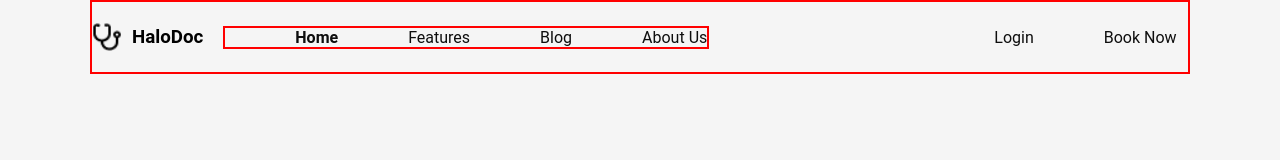
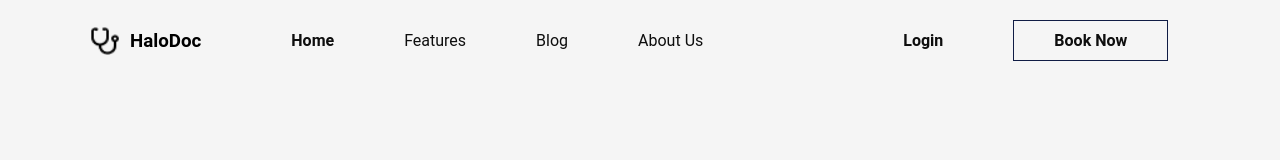
Before and after one commit to muamarzidan/CodeDesign_Challenge, a plain HTML site: page Easy/HaloDoc-Component/index.html in a window 1280 px wide. Drawn offline with Linux system fonts and the light colour scheme.

Commit message:
done navbar

```diff
--- a/Easy/HaloDoc-Component/index.html
+++ b/Easy/HaloDoc-Component/index.html
@@ -30,10 +30,10 @@
                 </div>
             </div>
             <div class="navbar-action">
-                <div class="navbar-items">
+                <div class="navbar-items" id="link-login">
                     <a href="home">Login</a>
                 </div>
-                <div class="navbar-items">
+                <div class="navbar-items" id="link-book">
                     <a href="home">Book Now</a>
                 </div>
             </div>
--- a/Easy/HaloDoc-Component/styles.css
+++ b/Easy/HaloDoc-Component/styles.css
@@ -19,7 +19,7 @@ body {
     max-width: 1100px;
     width: 1100px;
     margin: 0 auto;
-    border: 2px solid #ff0000;
+    /* border: 2px solid #ff0000; */
 }
 
 .navbar {
@@ -51,7 +51,7 @@ body {
     align-items: center;
     justify-content: space-between;
     margin-left: 20px;
-    border: 2px solid #ff0000;
+    /* border: 2px solid #ff0000; */
 }
 
 .navbar-items {
@@ -68,5 +68,17 @@ body {
     flex-direction: row;
     align-items: center;
     justify-content: space-between;
-    margin-left: 215px;
+    margin-left: 130px;
 }
+
+#link-login {
+    color: #101C45;
+    font-weight: bold;
+}
+
+#link-book {
+    color: #101C45;
+    font-weight: bold;
+    padding: 10px 40px;
+    border: 1px solid #101C45;
+}
```
